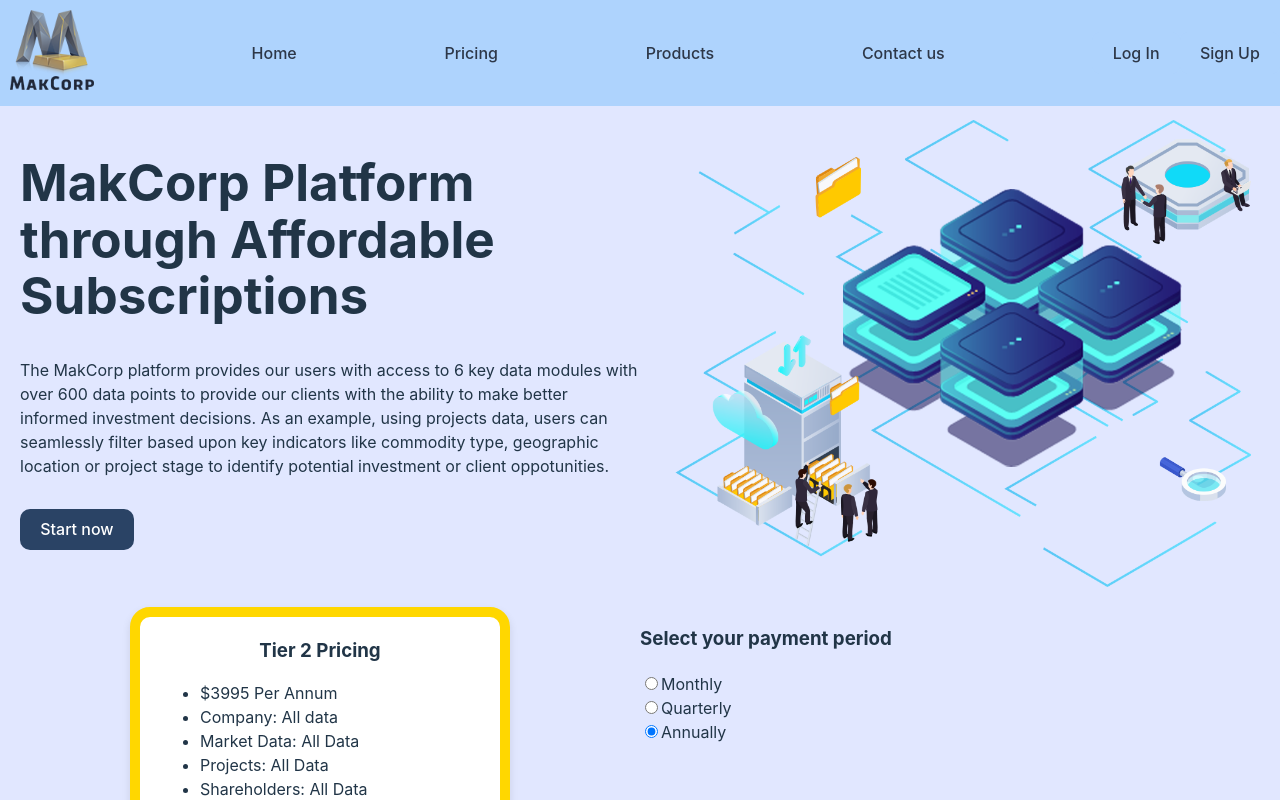
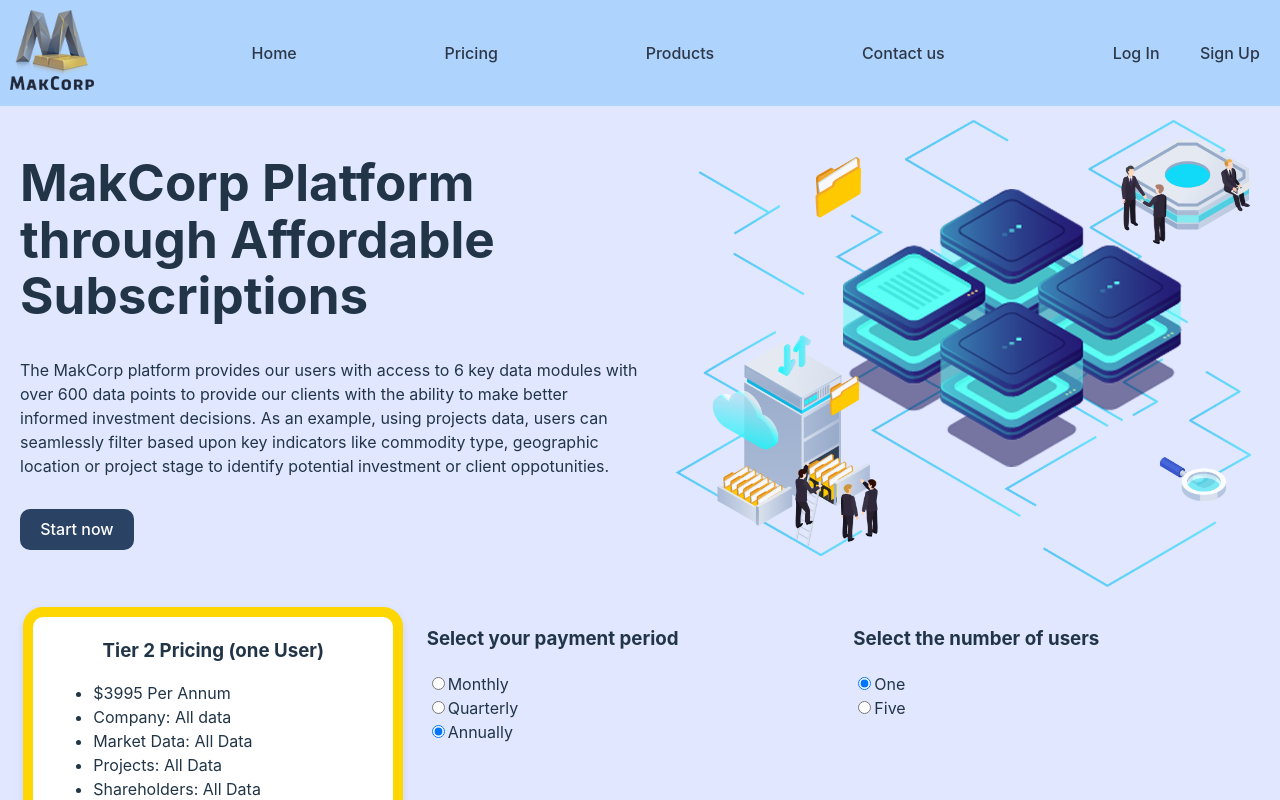
Before and after one commit to jayshah41/Puzzled, a React (Vite) app: page /pricing in a window 1280 px wide. Shown: the top 800 px of the page. Built offline with nearby package versions, Linux system fonts and the light colour scheme.

Commit message:
Implemented dynamic pricing display

```diff
--- a/src/components/SubscriptionPlans.jsx
+++ b/src/components/SubscriptionPlans.jsx
@@ -3,24 +3,38 @@
 
 const SubscriptionPlans = () => {
 
-  const [selectedOption, setSelectedOption] = useState("$3995 Per Annum");
+  const [paymentOption, setPaymentOption] = useState("$3995 Per Annum");
+  const [numOfUsers, setNumOfUsers] = useState("one");
   const colourMap = {
     "$895 Per Month": "#cd7f32",
     "$1495 Per Quarter": "#c0c0c0",
     "$3995 Per Annum": "#ffd700"
-  }
-
-  const handleChange = (event) => {
-    setSelectedOption(event.target.value);
   };
 
-  const info = [selectedOption, 'Company: All data', 'Market Data: All Data', 'Projects: All Data', 'Shareholders: All Data', 'Directors: All Data', 'Financials: All Data', 'Capital Raises: All Data'];
+  const pricingMap = {
+    "$895 Per Month,one": "$895 Per Month",
+    "$1495 Per Quarter,one": "$1495 Per Quarter",
+    "$3995 Per Annum,one": "$3995 Per Annum",
+    "$895 Per Month,five": "$1295 Per Month",
+    "$1495 Per Quarter,five": "$2995 Per Quarter",
+    "$3995 Per Annum,five": "$9995 Per Annum"
+  };
+
+  const handlePaymentChange = (event) => {
+    setPaymentOption(event.target.value);
+  };
+
+  const handleNumOfUsersChange = (event) => {
+    setNumOfUsers(event.target.value);
+  };
+
+  const info = [pricingMap[`${paymentOption},${numOfUsers}`], 'Company: All data', 'Market Data: All Data', 'Projects: All Data', 'Shareholders: All Data', 'Directors: All Data', 'Financials: All Data', 'Capital Raises: All Data'];
   const features = info.map(e => <li>{e}</li>);
 
   return (
-    <div className="two-card-container">
-    <div style={{ width: '25vw', backgroundColor: 'white', display:'flex', flexDirection: 'column', boxShadow: '0 4px 8px rgba(0, 0, 0, 0.1)', margin: 'auto', marginBottom: '50px', padding: '20px', border: `10px solid ${colourMap[selectedOption]}`, borderRadius: '20px' }}>
-      <h3 style={{ margin: 'auto' }}>Tier 2 Pricing</h3>
+    <div className="three-card-container">
+    <div style={{ width: '25vw', backgroundColor: 'white', display:'flex', flexDirection: 'column', boxShadow: '0 4px 8px rgba(0, 0, 0, 0.1)', margin: 'auto', marginBottom: '50px', padding: '20px', border: `10px solid ${colourMap[paymentOption]}`, borderRadius: '20px' }}>
+      <h3 style={{ margin: 'auto' }}>Tier 2 Pricing {`(${numOfUsers} User${numOfUsers == 'five' ? 's' : ''})`}</h3>
       <ul>
         {features}
       </ul>
@@ -28,20 +42,32 @@
     <div>
       <h3>Select your payment period</h3>
       <label>
-        <input type="radio" value="$895 Per Month" checked={selectedOption === "$895 Per Month"} onChange={handleChange} />
+        <input type="radio" value="$895 Per Month" checked={paymentOption === "$895 Per Month"} onChange={handlePaymentChange} />
         Monthly
       </label>
       <br />
       <label>
-        <input type="radio" value="$1495 Per Quarter" checked={selectedOption === "$1495 Per Quarter"} onChange={handleChange} />
+        <input type="radio" value="$1495 Per Quarter" checked={paymentOption === "$1495 Per Quarter"} onChange={handlePaymentChange} />
         Quarterly
       </label>
       <br />
       <label>
-        <input type="radio" value="$3995 Per Annum" checked={selectedOption === "$3995 Per Annum"} onChange={handleChange} />
+        <input type="radio" value="$3995 Per Annum" checked={paymentOption === "$3995 Per Annum"} onChange={handlePaymentChange} />
         Annually
       </label>
       <br />
+    </div>
+    <div>
+    <h3>Select the number of users</h3>
+      <label>
+        <input type="radio" value="one" checked={numOfUsers === "one"} onChange={handleNumOfUsersChange} />
+        One
+      </label>
+      <br />
+      <label>
+        <input type="radio" value="five" checked={numOfUsers === "five"} onChange={handleNumOfUsersChange} />
+        Five
+      </label>
     </div>
     </div>
   )
```
